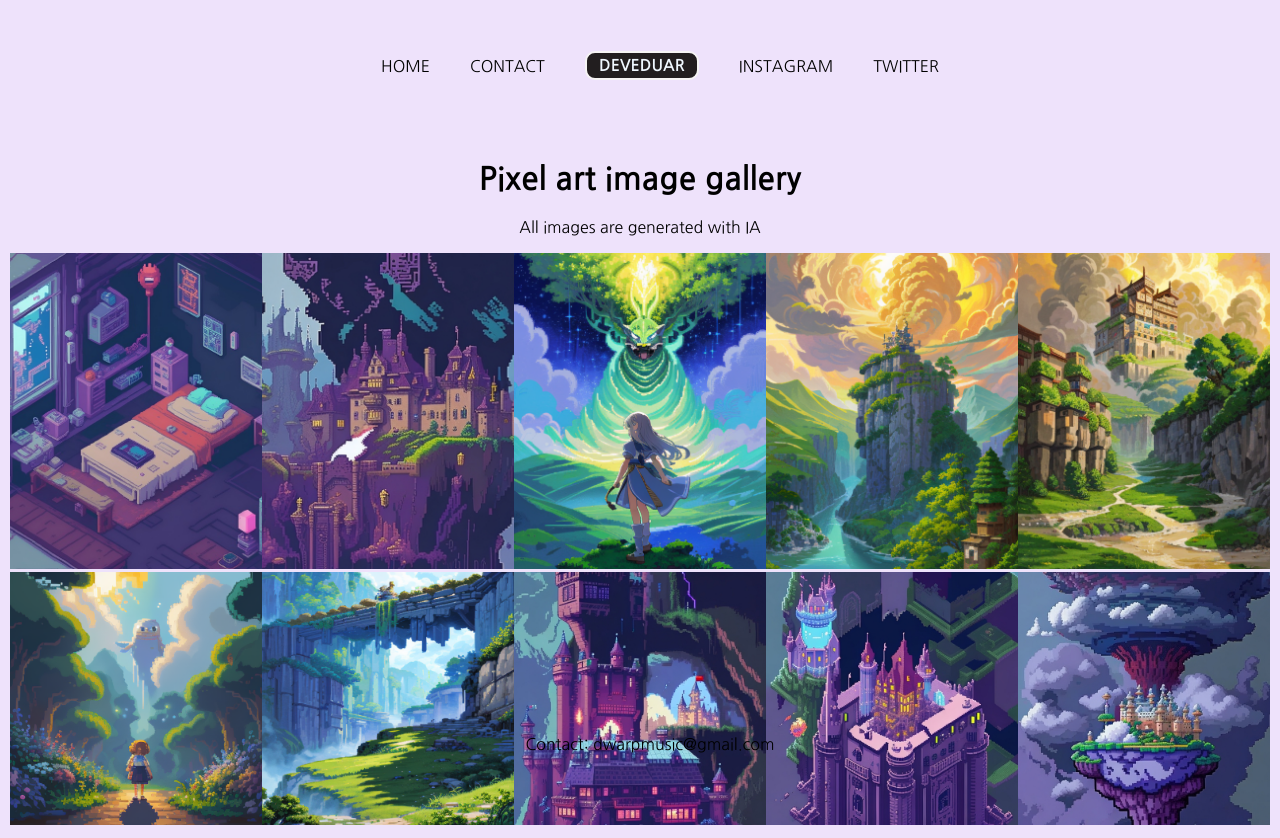
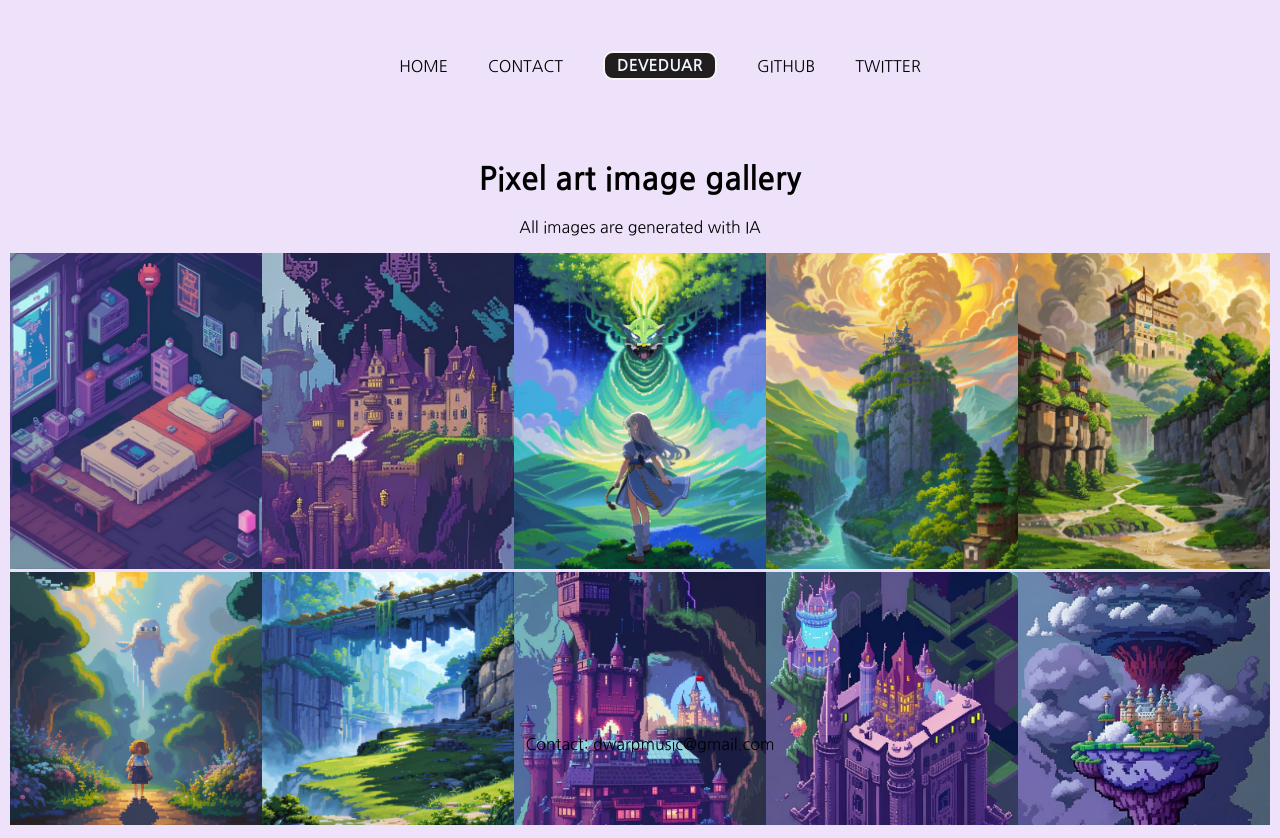
Before and after one commit to deveduar/responsive-image-gallery, a plain HTML site: page index.html in a window 1280 px wide. Drawn offline with Linux system fonts and the light colour scheme.

Commit message:
cambios en url

```diff
--- a/index.html
+++ b/index.html
@@ -16,7 +16,7 @@
             <li class="extra-item"><a href="">HOME</a></li>
             <li> <a href="#footer">CONTACT</a></li>
             <li> <p class="logo">DEVEDUAR</p></li>
-            <li><a href="https://www.instagram.com/visualevoke/">INSTAGRAM</a></li>
+            <li><a href="https://github.com/deveduar">GITHUB</a></li>
             <li class="extra-item"><a href="https://twitter.com/deveduar">TWITTER</a></li>
         </ul>
     </div>
```
